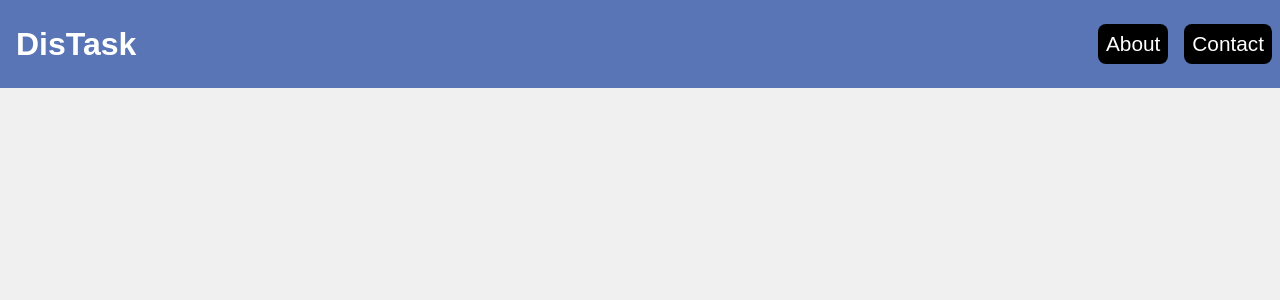
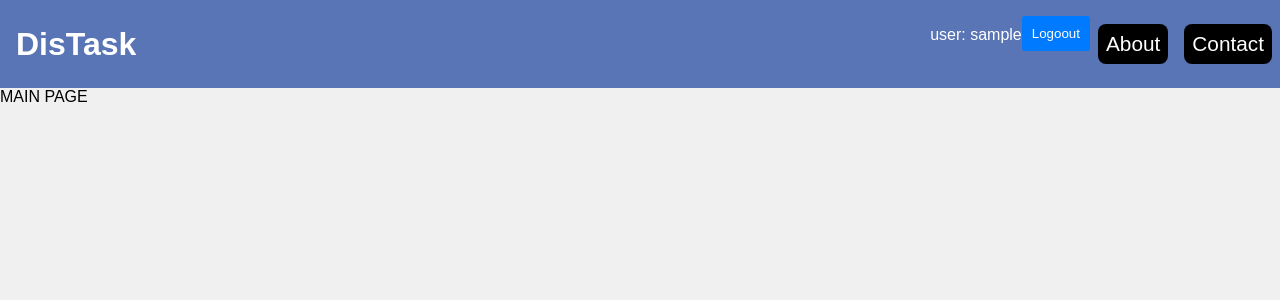
Before and after one commit to Alolononon/DisTask-jiantao-terence-Orbital, a React (Create React App) app in the folder distaskfront/: page / in a window 1280 px wide. Shown: the top 300 px of the page. Built offline with nearby package versions, Linux system fonts and the light colour scheme; sample sign-in values are in the browser's storage.

Commit message:
loggin page fully done.
just .css not done. not important. but it is fully functional now. not sure if it it is fullproof but it is fullproof for me

```diff
--- a/distaskfront/package.json
+++ b/distaskfront/package.json
@@ -7,6 +7,7 @@
     "@testing-library/jest-dom": "^5.17.0",
     "@testing-library/react": "^13.4.0",
     "@testing-library/user-event": "^13.5.0",
+    "axios": "^1.6.8",
     "react": "^18.3.1",
     "react-dom": "^18.3.1",
     "react-router-dom": "^6.23.0",
--- a/distaskfront/src/App.js
+++ b/distaskfront/src/App.js
@@ -1,38 +1,32 @@
 import './App.css';
-import { BrowserRouter as Router, Route, Routes, useNavigate } from 'react-router-dom';
+import { BrowserRouter as Router, Route, Routes, useNavigate} from 'react-router-dom';
 import About from './pages/About';
 import Contact from './pages/Contact';
 import Navbar from './components/Navbar';
 import LoginPage from './pages/LoginPage';
 import Testing from './pages/Testing';
 import { useEffect } from 'react';
-
-
+import PrivateRoute from './components/PrivateRoute';
+import main from './pages/main';
 
 
 function App() {
-  // const navigate = useNavigate();
 
-  // useEffect(()=>{
-  //   const token = localStorage.getItem('token');
-  //   if (!token){
-  //     navigate('/loginpage');
-  //   }
-  //   console.log(token);
-  // },[navigate]);
 
 
   return (
     <div>
       <Router>
         <Navbar/>
+        <Routes>
+        <Route path="/loginpage" element={<LoginPage />} />
+        <Route path="/" element={<PrivateRoute component={main} />} />
+        <Route path="/about" element={<PrivateRoute component={About} />} />
+        <Route path="/contact" element={<PrivateRoute component={Contact} />} />
+          {/* <Route exact path="/Testing" element={<Testing />} />
+          <Route exact path="/About" element={<About />} />
+          <Route exact path="/Contact" element={<Contact />} /> */}
 
-
-        <Routes>
-          <Route exact path="/Testing" element={<Testing />} />
-          <Route exact path="/LoginPage" element={<LoginPage />} />
-          <Route exact path="/About" element={<About />} />
-          <Route exact path="/Contact" element={<Contact />} />
         </Routes>
       </Router>
     </div>
--- a/distaskfront/src/components/Navbar.js
+++ b/distaskfront/src/components/Navbar.js
@@ -1,14 +1,38 @@
 //Navbar.js
-import React from "react";
-import { Link } from "react-router-dom";
+import {React, useEffect,useState} from "react";
+import { Link, useNavigate } from "react-router-dom";
 import "./Navbar.css";
+import LoginPage from "../pages/LoginPage";
 
  function Navbar() {
+
+   const navigate = useNavigate();
+  const [loggedin, setLoggedin] = useState(!!localStorage.getItem('token'));
+
+  // Use useEffect to set up any side effects
+  useEffect(() => {
+    setLoggedin(!!localStorage.getItem('token'));
+  }, [navigate]);
+
+//logout button
+  const handleLogout = () => {
+    // Remove the token from localStorage
+    localStorage.removeItem('token');
+    localStorage.removeItem('username');
+
+    // Redirect to the login page
+    navigate('/LoginPage');
+    //Navigate to="/loginpage";
+  };
+
+
     return(
         <div>
         <nav>
         <Link to="/" className="title">DisTask</Link>
           <ul>
+            {loggedin && (<li><p>user: {localStorage.getItem('username')}</p></li>)}
+            {loggedin && (<li><button onClick={handleLogout}>Logoout</button></li>)}
             <li><Link to="/About">About</Link></li>
             <li><Link to="/Contact">Contact</Link></li>
           </ul>
--- /dev/null
+++ b/distaskfront/src/components/PrivateRoute.js
@@ -0,0 +1,13 @@
+import React from 'react';
+import { Navigate } from 'react-router-dom';
+
+const isAuthenticated = () => {
+    console.log(!!localStorage.getItem('token'))
+  return !!localStorage.getItem('token');
+};
+
+const PrivateRoute = ({ component: Component }) => {
+  return isAuthenticated() ? <Component /> : <Navigate to="/loginpage" />;
+};
+
+export default PrivateRoute;
--- a/distaskfront/src/pages/LoginPage.js
+++ b/distaskfront/src/pages/LoginPage.js
@@ -4,7 +4,7 @@ import './LoginPage.css';
 import { useNavigate } from 'react-router-dom';
 
 function LoginPage() {
-const navigate = useNavigate();
+  const navigate = useNavigate();
   const [username, setUsername] = useState('');
   const [password, setPassword] = useState('');
   const [confirmPassword, setConfirmPassword] = useState('');
@@ -12,17 +12,21 @@ const navigate = useNavigate();
   const [pwnotmatch, setpwnotmatch] = useState(false);
   const [accountExists, setAccountExists] = useState(false);
   const [wrongLogin, setwrongLogin] = useState(false);
+
+
+  // useEffect(()=>{
+  //   const token = localStorage.getItem('token');
+  //   if (!token){
+  //     navigate('/LoginPage');
+  //   }
+  //   console.log('token:' + token);
+  // },[navigate]);
+
+
+
   useEffect(()=> {
     setpwnotmatch(password!==confirmPassword);
   },[password,confirmPassword])
-
-  useEffect(()=>{
-    const token = localStorage.getItem('token');
-    if (!token){
-      navigate('/loginpage');
-    }
-    console.log(token);
-  },[navigate]);
 
   const sendDataToBackend = async (data) => {
     try {
--- /dev/null
+++ b/distaskfront/src/pages/main.js
@@ -0,0 +1,12 @@
+import React from "react";
+
+
+const main = ()=> {
+    return (
+        <div>
+            MAIN PAGE
+        </div>
+    )
+}
+
+export default main;
```
Also changed, not shown: 1 other file (tests, documents, lock files or other folders).
